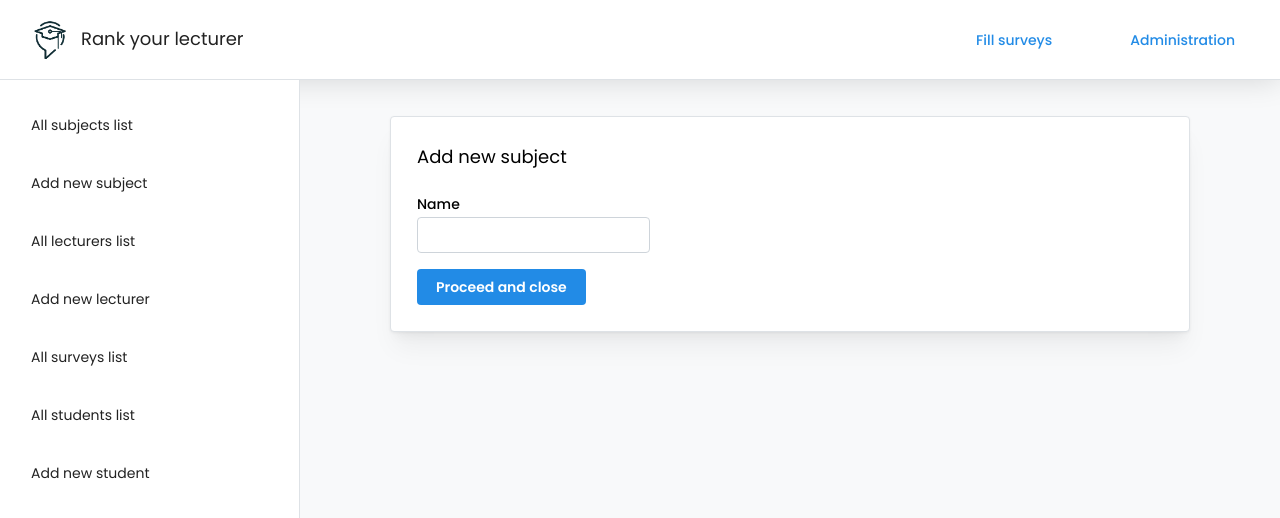
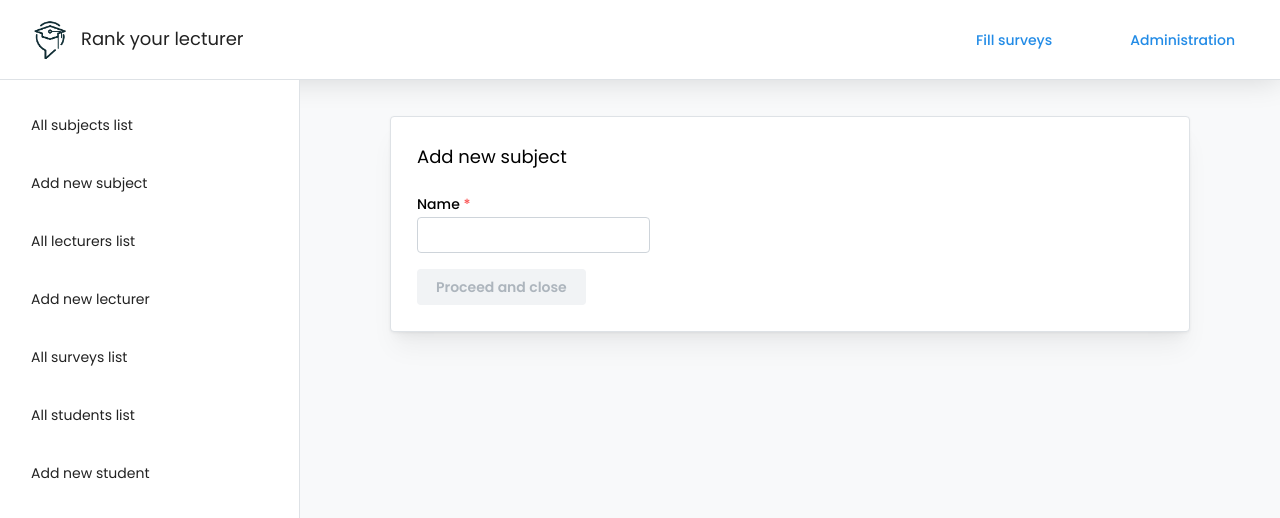
Before and after one commit to krzysztofmeler/take-web-app, a React app: page /administration/add-new-subject in a window 1280 px wide. Shown: the top 518 px of the page. Built offline with nearby package versions, Linux system fonts and the light colour scheme.

Commit message:
added validation to subject form

```diff
--- a/src/components/SubjectForm.tsx
+++ b/src/components/SubjectForm.tsx
@@ -1,23 +1,22 @@
 import { FC } from 'react';
 import { Button, Grid, TextInput } from '@mantine/core';
-import { update } from '../utils/forms';
+import { FieldErrors, UseFormRegister } from 'react-hook-form';
 import { jsSubmit } from '../utils/js-submit';
+import { SubjectSchemaType } from '../validation-schemas/subject';
 
 type SubjectFormProps = {
-  name: string;
-
-  setName: (arg: string) => void;
-
   loading: boolean;
   disableSubmit: boolean;
 
   submit: () => void;
+  errors: FieldErrors<SubjectSchemaType>;
+  register: UseFormRegister<SubjectSchemaType>;
 };
 
-const SubjectForm: FC<SubjectFormProps> = ({ name, setName, submit, loading, disableSubmit }) => (
+const SubjectForm: FC<SubjectFormProps> = ({ register, errors, submit, loading, disableSubmit }) => (
   <Grid>
     <Grid.Col span={6}>
-      <TextInput value={name} onChange={update(setName)} label="Name" />
+      <TextInput {...register('name')} error={errors.name?.message} label="Name" withAsterisk />
     </Grid.Col>
 
     <Grid.Col span={10}>
--- a/src/components/pages/AddNewSubjectPage.tsx
+++ b/src/components/pages/AddNewSubjectPage.tsx
@@ -1,26 +1,29 @@
-import { FC, useEffect, useState } from 'react';
+import { FC, useEffect } from 'react';
 import { Card, Group, Text } from '@mantine/core';
 import { useNavigate } from 'react-router-dom';
-import { useRequest } from '../../hooks/useRequest.hook';
+import { useForm } from 'react-hook-form';
+import { zodResolver } from '@hookform/resolvers/zod';
 import { SubjectForm } from '../SubjectForm';
 import { useAddSubject } from '../../hooks/useAddSubject.hook';
 import { BasicRequestResult } from '../../types/BasicRequestResult';
 import { useAsyncEffect } from '../../hooks/useAsyncEffect.hook';
 import { sleep } from '../../utils/sleep';
 import { showNotification } from '../../utils/Notifications';
+import { SubjectSchemaType, SubjectValidationSchema } from '../../validation-schemas/subject';
 
 const AddNewSubjectPage: FC = () => {
-  const [name, setName] = useState<string>('');
-
-  const { send: sendRequest, data: response } = useRequest();
-
   const { proceed: addSubject, result: addSubjectResult } = useAddSubject();
 
+  const {
+    register,
+    handleSubmit,
+    formState: { errors: formErrors, isValid: formValid },
+  } = useForm<SubjectSchemaType>({
+    resolver: zodResolver(SubjectValidationSchema),
+    mode: 'onTouched',
+  });
+
   const navigate = useNavigate();
-
-  const submit = async () => {
-    await addSubject({ name });
-  };
 
   useEffect(() => {
     if (addSubjectResult === BasicRequestResult.Error) {
@@ -54,11 +57,11 @@ const AddNewSubjectPage: FC = () => {
 
         <Group maw={700}>
           <SubjectForm
-            name={name}
-            setName={setName}
-            submit={submit}
+            register={register}
+            errors={formErrors}
+            submit={handleSubmit(addSubject)}
             loading={addSubjectResult === BasicRequestResult.Loading}
-            disableSubmit={[BasicRequestResult.Loading, BasicRequestResult.Ok].includes(addSubjectResult)}
+            disableSubmit={[BasicRequestResult.Loading, BasicRequestResult.Ok].includes(addSubjectResult) || !formValid}
           />
         </Group>
       </Group>
--- a/src/components/pages/EditSubjectDataPage.tsx
+++ b/src/components/pages/EditSubjectDataPage.tsx
@@ -2,26 +2,34 @@ import { FC, useEffect, useState } from 'react';
 import { useParams } from 'react-router';
 import { Card, Group, Text } from '@mantine/core';
 import { useNavigate } from 'react-router-dom';
+import { useForm } from 'react-hook-form';
+import { zodResolver } from '@hookform/resolvers/zod';
 import { useAsyncEffect } from '../../hooks/useAsyncEffect.hook';
 import { SubjectForm } from '../SubjectForm';
-import { Subject } from '../../model/existing-objects/Subject';
 import { useGetSubjects } from '../../hooks/useGetSubjects.hook';
 import { useEditSubject } from '../../hooks/useEditSubject.hook';
 import { BasicRequestResult } from '../../types/BasicRequestResult';
 import { showNotification } from '../../utils/Notifications';
 import { sleep } from '../../utils/sleep';
 import { SubpageError } from '../SubpageError';
+import { SubjectSchemaType, SubjectValidationSchema } from '../../validation-schemas/subject';
 
 const EditSubjectDataPage: FC = () => {
-  const [name, setName] = useState<string>('');
+  const {
+    register,
+    handleSubmit,
+    setValue,
+    formState: { errors: formErrors, isValid: formValid },
+  } = useForm<SubjectSchemaType>({
+    resolver: zodResolver(SubjectValidationSchema),
+    mode: 'onTouched',
+  });
 
   const { id } = useParams();
 
   const { subjects, error: getSubjectsError } = useGetSubjects();
 
   const { proceed: editSubject, result: editSubjectResult } = useEditSubject();
-
-  const [subject, setSubject] = useState<Subject | null>(null);
 
   const [notFoundError, setNotFoundError] = useState(false);
 
@@ -32,16 +40,15 @@ const EditSubjectDataPage: FC = () => {
       const matchingSubject = subjects.find((s) => s.id.toString() === id);
 
       if (matchingSubject) {
-        setSubject(matchingSubject);
-        setName(matchingSubject.name);
+        setValue('name', matchingSubject.name);
       } else {
         setNotFoundError(true);
       }
     }
   }, [subjects]);
 
-  const submit = async () => {
-    await editSubject(id!, { name });
+  const submit = async (data: SubjectSchemaType) => {
+    await editSubject(id!, data);
   };
 
   useEffect(() => {
@@ -82,10 +89,12 @@ const EditSubjectDataPage: FC = () => {
 
         <Group maw={700}>
           <SubjectForm
-            name={name}
-            setName={setName}
-            submit={submit}
-            disableSubmit={[BasicRequestResult.Loading, BasicRequestResult.Ok].includes(editSubjectResult)}
+            register={register}
+            errors={formErrors}
+            submit={handleSubmit(submit)}
+            disableSubmit={
+              [BasicRequestResult.Loading, BasicRequestResult.Ok].includes(editSubjectResult) || !formValid
+            }
             loading={editSubjectResult === BasicRequestResult.Loading}
           />
         </Group>
--- /dev/null
+++ b/src/validation-schemas/subject.ts
@@ -0,0 +1,15 @@
+import * as z from 'zod';
+
+type SubjectSchemaType = {
+  name: string;
+};
+
+const SubjectValidationSchema = z.object({
+  name: z
+    .string()
+    .min(2, { message: 'First name must be at least 2 characters long' })
+    .max(60, { message: 'First name must be at most 30 characters long' }),
+});
+
+export { SubjectValidationSchema };
+export type { SubjectSchemaType };
```
